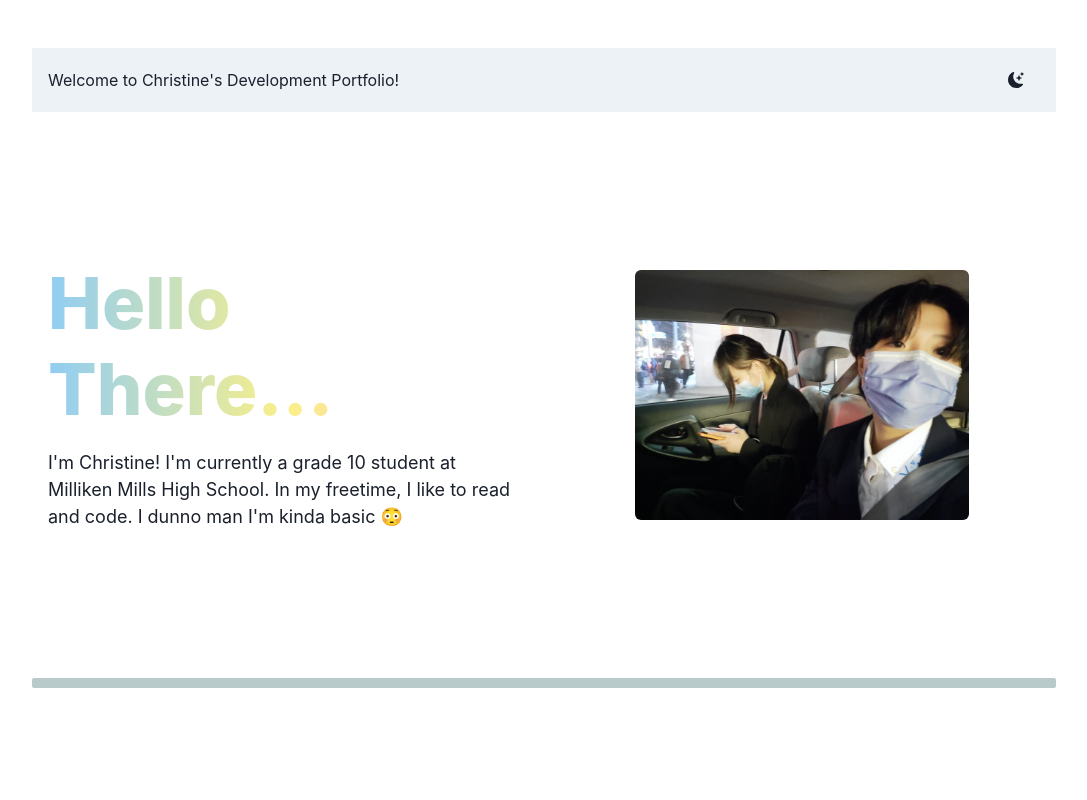
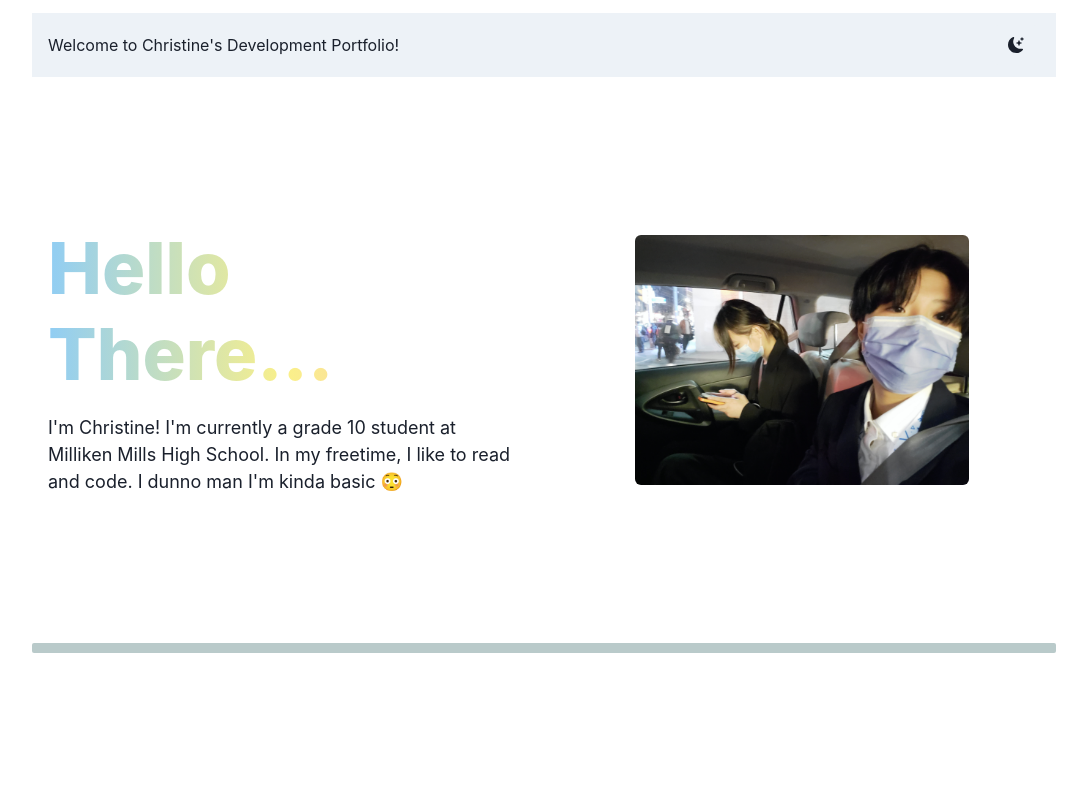
Before and after one commit to UglySquid/Personal-Website, a Next.js app: page / in a window 1280 px wide. Shown: the top 800 px of the page, without its empty margins (96-1183 px from the left). Built offline with nearby package versions, Linux system fonts and the light colour scheme.

Commit message:
commit before i die

```diff
--- a/app/page.tsx
+++ b/app/page.tsx
@@ -8,7 +8,7 @@ import {
 } from '@chakra-ui/react'
 
 
-import { isValidMotionProp, motion } from 'framer-motion';
+import { motion } from 'framer-motion';
 import React, { useRef, useEffect } from 'react';
 
 import Hero from '@/components/hero'
@@ -24,13 +24,6 @@ const theme = extendTheme({
   }
 });
 
-const ChakraBox = chakra(motion.div, {
-  /**
-   * Allow motion props and non-Chakra props to be forwarded.
-   */
-  shouldForwardProp: (prop) => isValidMotionProp(prop) || shouldForwardProp(prop),
-});
-
 const MotionBox = motion(forwardRef(({ layoutId, ...rest }, ref) => <chakra.div ref={ref} {...rest} />))
 
 export default function RootLayout() {
@@ -43,8 +36,8 @@ export default function RootLayout() {
       </head>
       <body>
         <ChakraProvider theme={theme}>
-          <Flex className='loader' height="100%" alignItems="center" justifyContent="center">
-            <Flex direction="column" background="grey.100" p={12} rounded={6} gap={100}>
+          <Flex height="100%" alignItems="center" justifyContent="center">
+            <Flex direction="column" background="grey.100" p={13} gap={100}>
 
                 <MotionBox
                   initial={{ scaleX: 0 }}
@@ -113,8 +106,6 @@ export default function RootLayout() {
                   <Footer />
                 </MotionBox>
 
-
-              {/* </motion.div> */}
             </Flex>
           </Flex>
         </ChakraProvider>
--- a/components/hero.tsx
+++ b/components/hero.tsx
@@ -2,8 +2,7 @@ import {
     Container, SimpleGrid, Flex, Stack,
     Img, Skeleton,
     Text, Heading,
-    extendTheme, ChakraProvider, chakra,
-    shouldForwardProp,
+    extendTheme, ChakraProvider,
   } from '@chakra-ui/react';
 
   import React, { ReactElement, useEffect, useRef, useState } from 'react';
--- a/components/nav.tsx
+++ b/components/nav.tsx
@@ -2,33 +2,21 @@ import { ReactNode } from 'react';
 import {
   Box,
   Flex,
-  Avatar,
   Link,
   Button,
-  Menu,
-  MenuButton,
-  MenuList,
-  MenuItem,
-  MenuDivider,
   useDisclosure,
   useColorModeValue,
   Stack,
   useColorMode,
-  Center,
-  AspectRatio
+  forwardRef
 } from '@chakra-ui/react';
 import { BsSun, BsMoonStarsFill } from 'react-icons/bs';
 
-import { useScroll, useTransform, isValidMotionProp, motion, Transition } from 'framer-motion';
-import React, { useRef, useEffect } from 'react';
-import { forwardRef, chakra, shouldForwardProp } from '@chakra-ui/react'
+import { isValidMotionProp, motion, Transition } from 'framer-motion';
+import React, { } from 'react';
+import { chakra, shouldForwardProp } from '@chakra-ui/react'
 
-const ChakraBox = chakra(motion.div, {
-  /**
-   * Allow motion props and non-Chakra props to be forwarded.
-   */
-  shouldForwardProp: (prop) => isValidMotionProp(prop) || shouldForwardProp(prop),
-});
+const MotionBox = motion(forwardRef(({ layoutId, ...rest }, ref) => <chakra.div ref={ref} {...rest} />))
 
 const NavLink = ({ children }: { children: ReactNode }) => (
   <Link
@@ -56,19 +44,19 @@ export default function Nav() {
           <Flex alignItems={'center'}>
             <Stack direction={'row'} spacing={7}>
                 <Button onClick={toggleColorMode}>
-                  <ChakraBox
+                  <MotionBox
                     animate={{
                       rotate: [0, 0, 270, 270, 0],
                     }}
-                    // transition={{
-                    //   duration: 5,
-                    //   ease: "easeInOut",
-                    //   repeat: Infinity,
-                    //   repeatType: "loop",
-                    // }}
+                    transition={{
+                      duration: 5,
+                      ease: "easeInOut",
+                      repeat: Infinity,
+                      repeatType: "loop",
+                    }}
                   >
                     {colorMode === 'light' ? <BsMoonStarsFill /> : <BsSun />}
-                  </ChakraBox>
+                  </MotionBox>
                 </Button>
             </Stack>
           </Flex>
```
